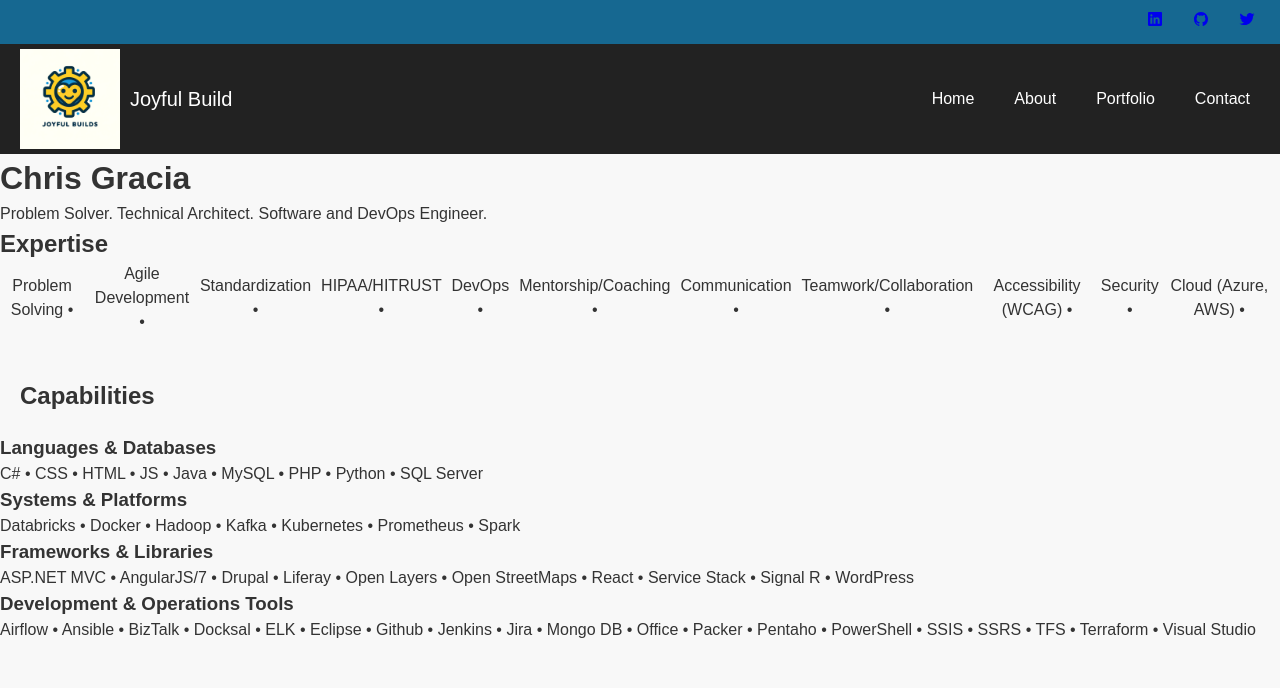
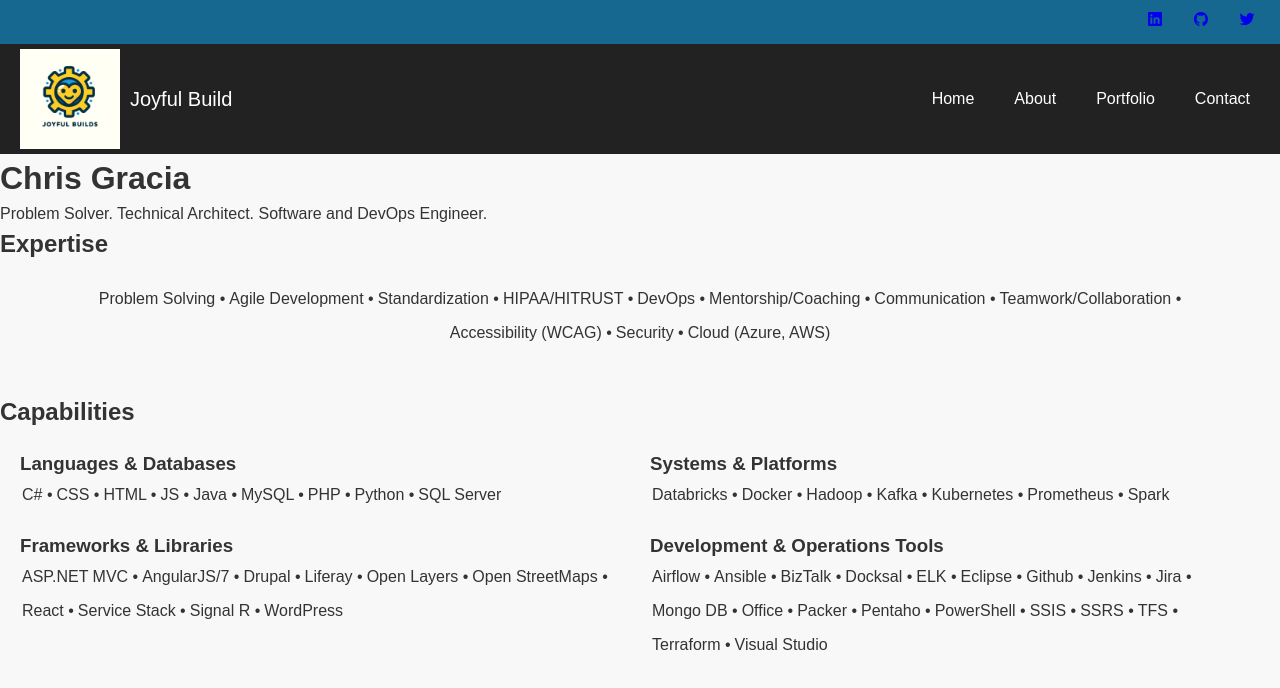
Before and after one commit to emeria/joyfulbuilds, a React (Vite) app: page /about in a window 1280 px wide. Shown: the top 688 px of the page. Built offline with nearby package versions, Linux system fonts and the light colour scheme.

Commit message:
basic grid and delimiter working

```diff
--- a/src/components/About.tsx
+++ b/src/components/About.tsx
@@ -3,7 +3,7 @@ import '../styles/About.css';
 
 
 const languagesDatabases: string[] = ["C#", "Java", "PHP", "Python", "JS", "MySQL", "SQL Server", "HTML", "CSS"];
-const systemsPlatforms: string[]= ["Hadoop", "Docker", "Kubernetes", "Prometheus", "Databricks", "Spark", "Kafka"];
+const systemsPlatforms: string[] = ["Hadoop", "Docker", "Kubernetes", "Prometheus", "Databricks", "Spark", "Kafka"];
 const frameworksLibraries: string[] = ["AngularJS/7", "React", "ASP.NET MVC", "Open Layers", "Open StreetMaps", "Signal R", "Service Stack", "Liferay", "Drupal", "WordPress"];
 const devOpsTools: string[] = ["SSIS", "SSRS", "Visual Studio", "Pentaho", "BizTalk", "Mongo DB", "Eclipse", "PowerShell", "Office", "Terraform", "Ansible", "Packer", "ELK", "Jenkins", "Github", "Docksal", "TFS", "Jira", "Airflow"];
 
@@ -18,7 +18,7 @@ const About: React.FC = () => {
 
   const renderCategoryList = (items: string[]) => (
     <div className="capability-category">
-        {items.map((item, index) => <span className="expertise-item" key={index}>{item}</span>)}
+      {items.map((item, index) => <span className="capability-item" key={index}>{item}</span>)}
     </div>
   );
 
@@ -29,28 +29,34 @@ const About: React.FC = () => {
 
       <h2 id="intro">Expertise</h2>
       <div className="expertise-container">
-        {['Problem Solving', 'Agile Development', 'Standardization', 'HIPAA/HITRUST','DevOps','Mentorship/Coaching','Communication','Teamwork/Collaboration','Accessibility (WCAG)','Security','Cloud (Azure, AWS)', ''].map((capability, index) =>
+        {['Problem Solving', 'Agile Development', 'Standardization', 'HIPAA/HITRUST', 'DevOps', 'Mentorship/Coaching', 'Communication', 'Teamwork/Collaboration', 'Accessibility (WCAG)', 'Security', 'Cloud (Azure, AWS)'].map((capability, index) =>
           <span
             className="expertise-item"
             key={index}>{capability}</span>
         )}
       </div>
 
-      <br/>
+      <br />
 
-      <h2 id="intro" className="capabilities-container">Capabilities</h2>
-
+      <h2 className="capabilities-heading">Capabilities</h2>
+      <div className="capabilities-container">
+        <div>
           <h3>Languages & Databases</h3>
           {renderCategoryList(sortedLanguagesDatabases)}
-
+        </div>
+        <div>
           <h3>Systems & Platforms</h3>
           {renderCategoryList(sortedSystemsPlatforms)}
-
+        </div>
+        <div>
           <h3>Frameworks & Libraries</h3>
           {renderCategoryList(sortedFrameworksLibraries)}
-
+        </div>
+        <div>
           <h3>Development & Operations Tools</h3>
           {renderCategoryList(sortedDevOpsTools)}
+        </div>
+      </div>
 
 
     </div>
--- a/src/styles/About.css
+++ b/src/styles/About.css
@@ -1,50 +1,37 @@
+/* Style for the expertise section */
 .expertise-container {
-    display: flex;
-    justify-content: center;
-    align-items: center;
-    gap: 10px; /* Space between items */
-    list-style: none; /* Remove default list styling */
-    padding: 0;
     text-align: center;
+    padding: 20px;
   }
 
-  .expertise-container li:not(:last-child)::after {
-    content: '•'; /* Unicode character for a dot */
-    margin-left: 10px;
-    color: #333;
-  }
-
-  .expertise-item {
-    display: inline; /* Or 'inline-block' based on your preference */
+  .expertise-item, .capability-item {
+    display: inline-block; /* Allows for wrapping */
+    margin: 5px 2px; /* Space around items */
   }
 
   .expertise-item:not(:last-child)::after {
-    content: ' • '; /* Unicode character for a dot with spaces */
-    color: #333; /* Adjust the color as needed */
+    content: ' • '; /* Dot separator */
   }
 
-
-  /* capabilities */
+  /* Style for the capabilities section */
   .capabilities-container {
     display: grid;
-    grid-template-columns: repeat(2, 1fr); /* 2x2 grid */
+    grid-template-columns: repeat(2, 1fr); /* 2x2 grid layout */
     gap: 20px; /* Space between grid items */
-    padding: 20px;
+    margin: 20px;
   }
 
   .capability-category {
     list-style: none; /* Remove default list styling */
   }
 
-  .capability-category li:not(:last-child)::after {
-    content: '•'; /* Unicode character for a dot */
-    margin-left: 10px;
-    color: #333;
+  .capability-item:not(:last-child)::after {
+    content: ' • '; /* Dot separator */
   }
 
   /* Responsive layout for smaller screens */
   @media (max-width: 600px) {
     .capabilities-container {
-      grid-template-columns: 1fr; /* Single column */
+      grid-template-columns: 1fr; /* Single column on smaller screens */
     }
   }
```
Lines whose indentation alone changed are shown as unchanged.
